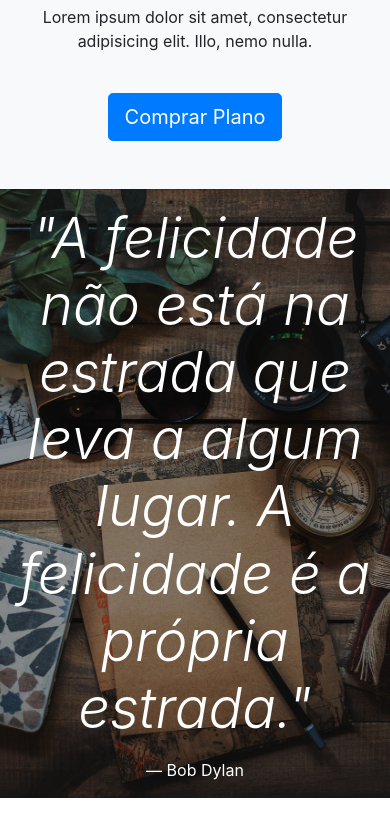
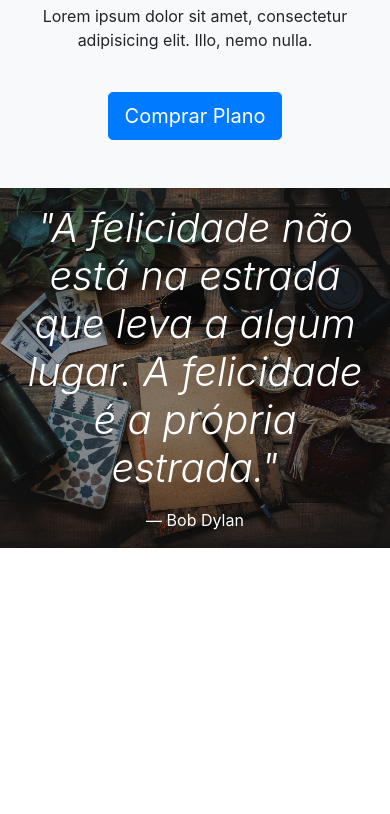
Before and after one commit to BHzdev/caravan, a plain HTML site: page index.html in a window 390 px wide. Shown: the part 2217-3031 px from the top of the page. After the commit the page ends 2781 px from the top, so only its background shows below. Drawn offline with Linux system fonts and the light colour scheme.

Commit message:
style: adjusting to responsive

```diff
--- a/css/style.css
+++ b/css/style.css
@@ -10,3 +10,15 @@ body {
   background: url('../img/bg-quote.jpg') center center;
   background-size: cover;
 }
+
+@media (max-width: 767px) {
+  #home-quote .display-4 {
+    font-size: 2.5rem;
+  }
+  body {
+    padding-top: 0px;
+  }
+  .fixed-top {
+    position: relative;
+  }
+}
```
